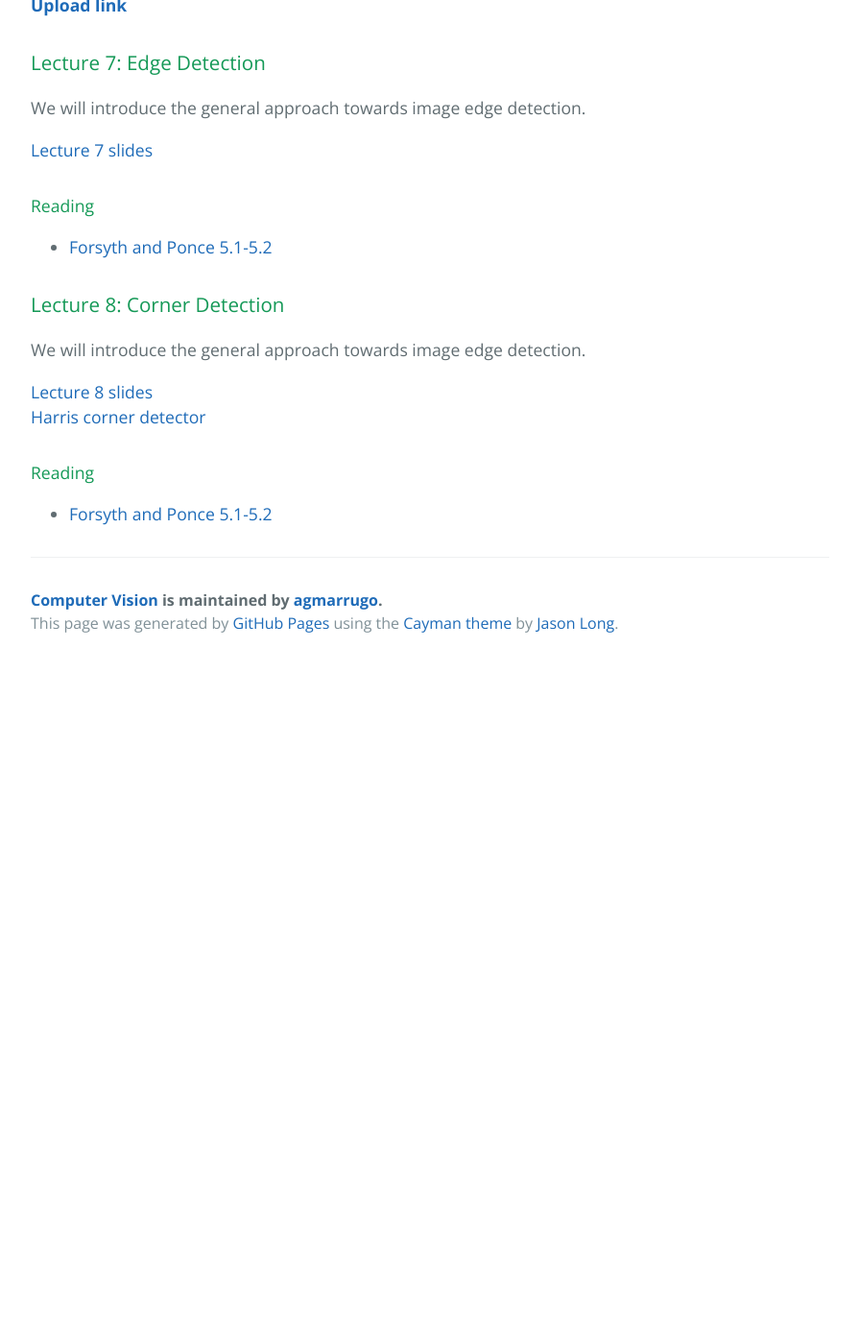
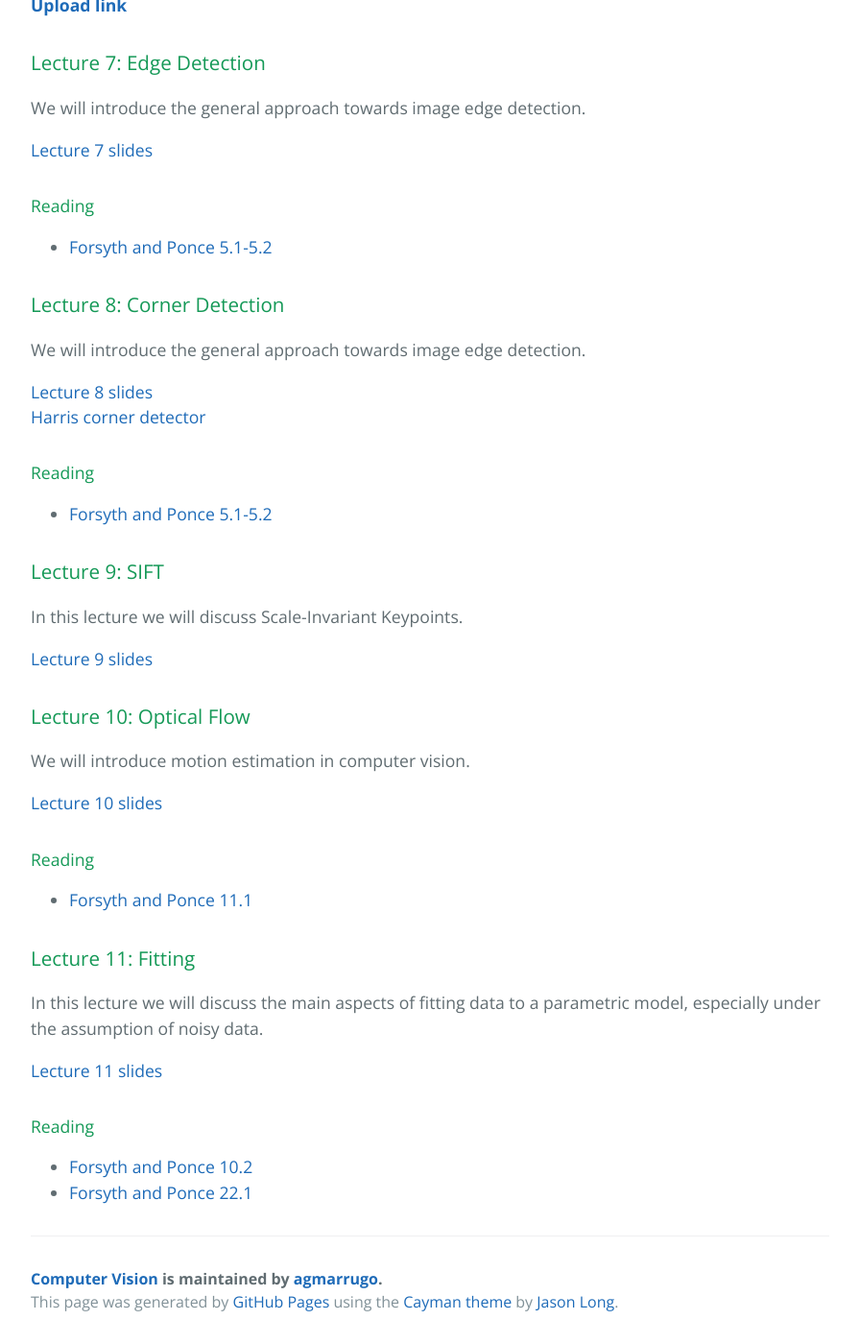
Before and after one commit to opi-lab/optical-metrology-2021, a Jekyll site: the page built from index.md, in a window 1280 px wide and 1400 px high, scrolled down 3485 px. Shown: the whole window at 96% size, without its empty margins (192-1087 px from the left). Built offline with Jekyll 4.4.1, drawn with Linux system fonts in a browser that asks for light colours; before the commit the page ends 4178 px from its top, so only the background shows below that.

Commit message:
Update index.md

```diff
--- a/index.md
+++ b/index.md
@@ -149,3 +149,30 @@ We will introduce the general approach towards image edge detection.
 #### Reading
 
 - [Forsyth and Ponce 5.1-5.2](https://www.dropbox.com/s/52hempwwv2gbypn/Forsyth-Ponce-chapter-05-3.pdf?dl=0)
+
+### Lecture 9: SIFT
+
+In this lecture we will discuss Scale-Invariant Keypoints.
+
+[Lecture 9 slides](https://www.dropbox.com/s/v60jegnvetck34u/lec09_sift.pdf?dl=0)
+
+### Lecture 10: Optical Flow
+
+We will introduce motion estimation in computer vision.
+
+[Lecture 10 slides](https://www.dropbox.com/s/6db7s4etomd0p21/lec10_optical_flow.pdf?dl=0)
+
+#### Reading
+
+- [Forsyth and Ponce 11.1](https://www.dropbox.com/s/1kmiy3gtli1i5xl/Forsyth-Ponce-chapter-11-1.pdf?dl=0)
+
+### Lecture 11: Fitting
+
+In this lecture we will discuss the main aspects of fitting data to a parametric model, especially under the assumption of noisy data.
+
+[Lecture 11 slides](https://www.dropbox.com/s/dqx065cez99pim2/lec11_fitting.pdf?dl=0)
+
+#### Reading
+
+- [Forsyth and Ponce 10.2](https://www.dropbox.com/s/3ld7ayedcj4u2bz/Forsyth-Ponce-chapter-10.pdf?dl=0)
+- [Forsyth and Ponce 22.1](https://www.dropbox.com/s/ufecs7h22109r1m/Forsyth-Ponce-chapter-22-1.pdf?dl=0)
```
